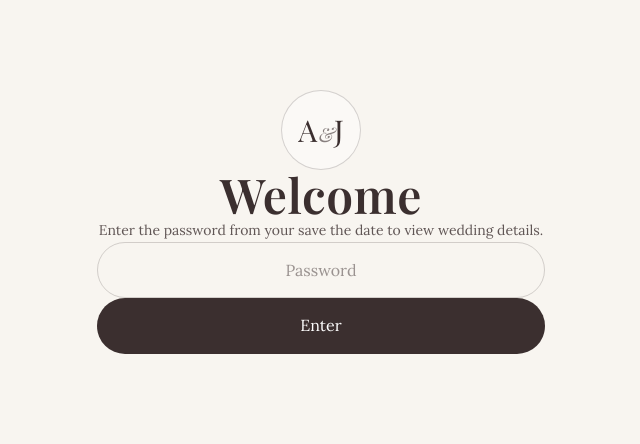
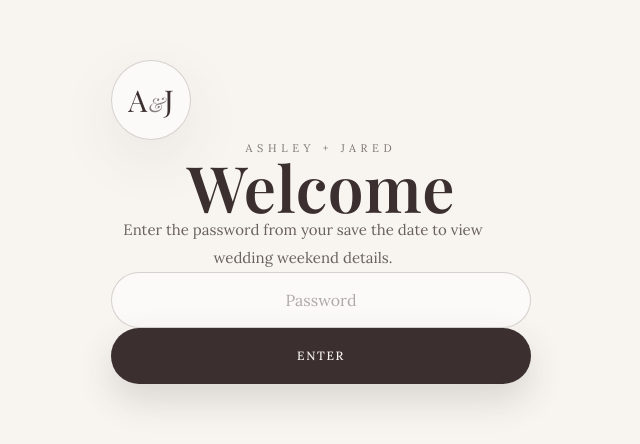
Before and after one commit to bennettbarchus/ashandjaeinthea, a Next.js app: page / in a window 1280 px wide. Shown: the part 178-622 px from the top of the page, without its empty margins (319-959 px from the left). Built offline with nearby package versions, Linux system fonts and the light colour scheme.

Commit message:
UX spacing fix 2

```diff
--- a/app/layout.tsx
+++ b/app/layout.tsx
@@ -34,8 +34,7 @@ export default function RootLayout({
       lang="en"
       className={`${playfair.variable} ${lora.variable} h-full antialiased`}
     >
-      <body className="min-h-screen bg-ivory text-espresso antialiased">
-        {children}
+      <body>{children}
       </body>
     </html>
   );
--- a/app/page.tsx
+++ b/app/page.tsx
@@ -55,32 +55,35 @@ export default function Home() {
     }
   }
 
-  // LOADING
   if (hasAccess === null) {
     return (
-      <main className="flex min-h-screen items-center justify-center bg-[#F8F5F0] text-[#3B2F2F]">
+      <main className="flex min-h-screen w-full items-center justify-center bg-[#F8F5F0] text-[#3B2F2F]">
         <p className="text-sm opacity-60">Loading…</p>
       </main>
     );
   }
 
-  // PASSWORD SCREEN
   if (!hasAccess) {
     return (
-      <main className="flex min-h-screen items-center justify-center bg-[#F8F5F0] px-6 text-[#3B2F2F]">
-        <div className="w-full max-w-md text-center">
-          <div className="mb-10 flex justify-center">
-            <div className="flex h-20 w-20 items-center justify-center rounded-full border border-[#3B2F2F]/20 bg-white/40">
+      <main className="flex min-h-screen w-full items-center justify-center bg-[#F8F5F0] px-6 text-[#3B2F2F]">
+        <section className="w-full max-w-[420px] text-center">
+          <div className="mx-auto mb-10 flex h-20 w-20 items-center justify-center rounded-full border border-[#3B2F2F]/20 bg-white/50 shadow-[0_20px_60px_rgba(59,47,47,0.08)]">
             <span className="font-serif text-3xl">
               A<span className="mx-1 text-xl italic opacity-60">&</span>J
             </span>
           </div>
-          </div>
 
-          <h1 className="mb-6 font-serif text-5xl">Welcome</h1>
+          <p className="mb-6 text-[11px] uppercase tracking-[0.42em] opacity-65">
+            Ashley + Jared
+          </p>
 
-          <p className="mb-10 text-sm leading-6 opacity-80">
-            Enter the password from your save the date to view wedding details.
+          <h1 className="mb-8 font-serif text-[64px] leading-[0.9] tracking-[-0.04em]">
+            Welcome
+          </h1>
+
+          <p className="mx-auto mb-10 max-w-sm text-[15px] leading-7 opacity-75">
+            Enter the password from your save the date to view wedding weekend
+            details.
           </p>
 
           <form onSubmit={handleSubmit} className="space-y-4">
@@ -92,98 +95,112 @@ export default function Home() {
                 setError("");
               }}
               placeholder="Password"
-              className="h-14 w-full rounded-full border border-[#3B2F2F]/20 px-6 text-center outline-none"
+              className="h-14 w-full rounded-full border border-[#3B2F2F]/20 bg-white/50 px-6 text-center outline-none placeholder:text-[#3B2F2F]/40 focus:border-[#3B2F2F]"
             />
 
-            {error && <p className="text-sm">{error}</p>}
+            {error && <p className="text-sm opacity-80">{error}</p>}
 
-            <button className="h-14 w-full rounded-full bg-[#3B2F2F] text-white">
+            <button className="h-14 w-full rounded-full bg-[#3B2F2F] text-xs font-medium uppercase tracking-[0.14em] text-[#F8F5F0] shadow-[0_16px_36px_rgba(59,47,47,0.16)]">
               Enter
             </button>
           </form>
-        </div>
+        </section>
       </main>
     );
   }
 
-  // MAIN PAGE
   return (
-    <main className="bg-[#F8F5F0] text-[#3B2F2F]">
-      <div className="mx-auto max-w-2xl px-6 py-16">
-
+    <main className="min-h-screen w-full bg-[#F8F5F0] px-5 py-10 text-[#3B2F2F] md:flex md:items-start md:justify-center md:px-10 md:py-16">
+      <section className="mx-auto w-full max-w-[560px]">
         {/* HEADER */}
-        <section className="text-center">
-          <div className="mb-10 flex justify-center">
-            <div className="flex h-20 w-20 items-center justify-center rounded-full border border-[#3B2F2F]/20 bg-white/40">
+        <header className="text-center">
+          <div className="mx-auto mb-10 flex h-20 w-20 items-center justify-center rounded-full border border-[#3B2F2F]/20 bg-white/50 shadow-[0_20px_60px_rgba(59,47,47,0.08)]">
             <span className="font-serif text-3xl">
               A<span className="mx-1 text-xl italic opacity-60">&</span>J
             </span>
           </div>
-          </div>
 
-          <p className="mb-6 text-xs uppercase tracking-[0.4em] opacity-70">
+          <p className="mb-8 text-[11px] uppercase tracking-[0.42em] opacity-65">
             Atlanta, Georgia
           </p>
 
-          <h1 className="font-serif text-6xl leading-tight">
+          <h1 className="font-serif text-[74px] leading-[0.86] tracking-[-0.045em] md:text-[88px]">
             Ashley
-            <span className="block text-2xl italic opacity-60">&</span>
+            <span className="my-3 block text-2xl italic tracking-normal opacity-45">
+              &
+            </span>
             Jared
           </h1>
 
-          <p className="mt-6 text-sm uppercase tracking-[0.3em] opacity-70">
+          <div className="mx-auto my-10 h-px w-16 bg-[#3B2F2F]/20" />
+
+          <p className="text-[11px] uppercase tracking-[0.3em] opacity-60">
             Wedding Weekend
           </p>
 
-          <p className="mt-2 font-serif text-2xl">
+          <p className="mt-4 font-serif text-[30px] leading-tight tracking-[-0.02em] md:text-[34px]">
             November 13–14, 2026
           </p>
-        </section>
+        </header>
 
-        {/* WELCOME MESSAGE */}
-        <section className="mt-20 text-center">
-          <p className="text-base leading-7 opacity-85">
+        {/* WELCOME */}
+        <section className="mx-auto mt-20 max-w-[440px] text-center">
+          <p className="font-serif text-[28px] leading-tight tracking-[-0.02em]">
             We can’t wait to celebrate with you in Atlanta.
           </p>
-          <p className="mt-3 text-base leading-7 opacity-85">
-            To make planning easy, we’ve curated a few recommended places to stay.
+
+          <p className="mt-6 text-[15px] leading-7 opacity-75">
+            To make planning easy, we’ve curated a few recommended places to
+            stay for the weekend.
           </p>
         </section>
 
         {/* HOTELS */}
-        <section className="mt-20">
+        <section className="mt-24">
           <div className="mb-10 text-center">
-            <p className="text-xs uppercase tracking-[0.35em] opacity-60">
+            <p className="text-[11px] uppercase tracking-[0.35em] opacity-55">
               Stay
             </p>
-            <h2 className="mt-3 font-serif text-3xl">
+
+            <h2 className="mt-4 font-serif text-[42px] leading-tight tracking-[-0.03em]">
               Recommended Hotels
             </h2>
+
+            <p className="mx-auto mt-4 max-w-xs text-sm leading-6 opacity-65">
+              Choose the option that fits your weekend best.
+            </p>
           </div>
 
-          <div className="space-y-6">
+          <div className="space-y-5">
             {hotels.map((hotel) => (
               <a
                 key={hotel.name}
                 href={hotel.href}
                 target="_blank"
                 rel="noopener noreferrer"
-                className="block rounded-2xl border border-[#3B2F2F]/10 bg-white p-6 transition hover:border-[#3B2F2F]/30"
+                className="block rounded-[30px] border border-[#3B2F2F]/10 bg-white/65 p-6 text-left shadow-[0_18px_50px_rgba(59,47,47,0.06)] transition hover:border-[#3B2F2F]/25"
               >
-                <div className="mb-3 flex justify-between">
-                  <p className="text-xs uppercase tracking-[0.25em] opacity-60">
+                <div className="mb-5 flex items-start justify-between gap-5">
+                  <div>
+                    <p className="mb-2 text-[11px] uppercase tracking-[0.24em] opacity-55">
                       {hotel.tier} · {hotel.label}
                     </p>
-                  <p className="text-xs opacity-60">{hotel.time}</p>
+
+                    <h3 className="font-serif text-[30px] leading-tight tracking-[-0.02em]">
+                      {hotel.name}
+                    </h3>
                   </div>
 
-                <h3 className="font-serif text-xl">{hotel.name}</h3>
+                  <p className="rounded-full border border-[#3B2F2F]/10 px-3 py-1 text-xs opacity-65">
+                    {hotel.time}
+                  </p>
+                </div>
 
-                <p className="mt-2 text-sm leading-6 opacity-75">
+                <p className="text-sm leading-6 opacity-72">
                   {hotel.description}
                 </p>
 
-                <div className="mt-5 rounded-full bg-[#3B2F2F] py-3 text-center text-sm text-white">
+                <div className="mt-6 flex h-12 items-center justify-center rounded-full bg-[#3B2F2F] text-xs font-medium uppercase tracking-[0.14em] text-[#F8F5F0]">
                   Book Your Stay
                 </div>
               </a>
@@ -192,13 +209,19 @@ export default function Home() {
         </section>
 
         {/* CLOSING */}
-        <section className="mt-24 text-center">
-          <p className="text-sm opacity-70">
-            Additional details will be shared soon.
+        <footer className="mx-auto mt-24 max-w-sm text-center">
+          <div className="mx-auto mb-8 h-px w-16 bg-[#3B2F2F]/20" />
+
+          <p className="font-serif text-2xl leading-tight">
+            More details to come.
           </p>
+
+          <p className="mt-4 text-sm leading-6 opacity-65">
+            For now, book your stay and save the weekend. We’ll share additional
+            wedding details soon.
+          </p>
+        </footer>
       </section>
-
-      </div>
     </main>
   );
 }
```
Lines whose indentation alone changed are shown as unchanged.
